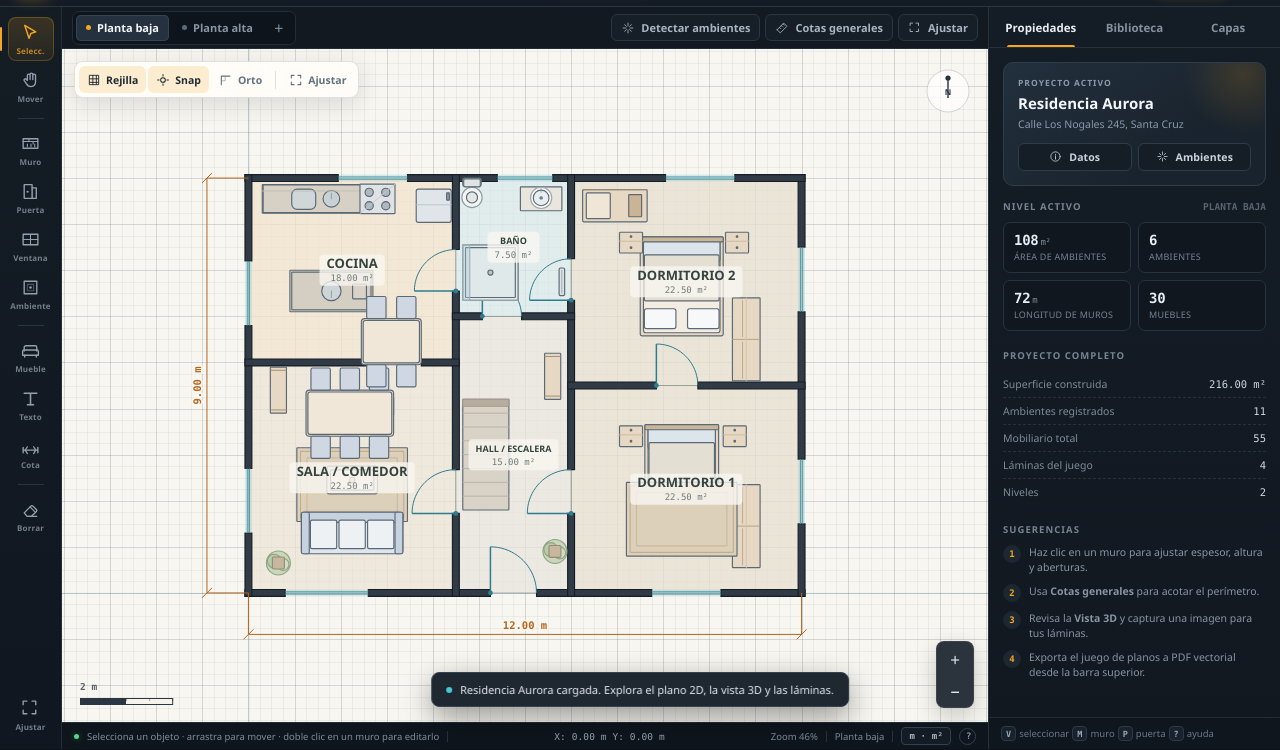
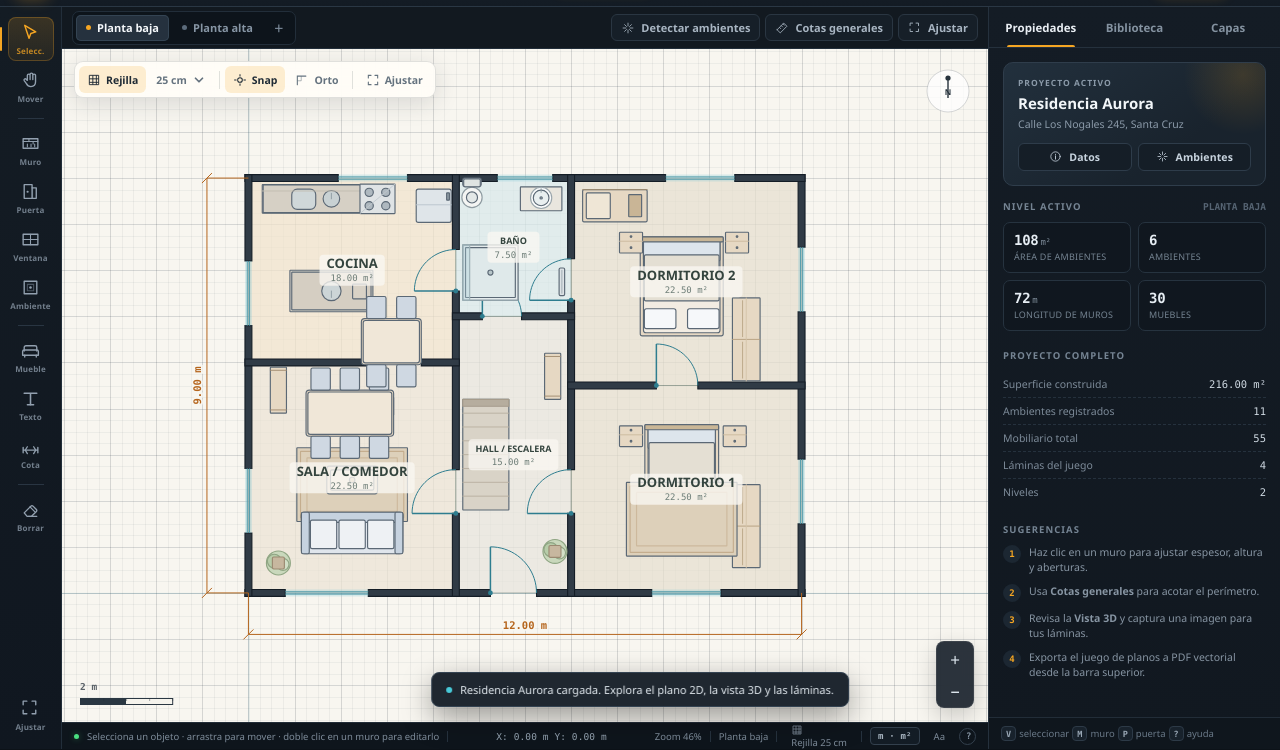
Before and after one commit to raymondrosa/EngDraft, a plain HTML site: page index.html in a window 1280 px wide. Shown: the part 51-801 px from the top of the page. Drawn offline with Linux system fonts and the light colour scheme.

Commit message:
Add files via upload

```diff
--- a/index.html
+++ b/index.html
@@ -1,5 +1,5 @@
 <!DOCTYPE html>
-<html lang="es">
+<html lang="es" data-font="normal">
 <head>
   <meta charset="UTF-8">
   <meta name="viewport" content="width=device-width, initial-scale=1.0">
@@ -93,7 +93,12 @@
           <section id="view2d" class="view view-2d active" aria-label="Editor de planta">
             <canvas id="planCanvas"></canvas>
             <div class="canvas-toggles" id="canvasToggles">
-              <button data-toggle="grid" class="on" title="Rejilla (G)"><svg viewBox="0 0 18 18" fill="none"><path d="M3 3h12v12H3zM3 7.5h12M3 12h12M7.5 3v12M12 3v12" stroke="currentColor" stroke-width="1.2"/></svg><span>Rejilla</span></button>
+              <button data-toggle="grid" class="on" title="Mostrar u ocultar la rejilla (G)"><svg viewBox="0 0 18 18" fill="none"><path d="M3 3h12v12H3zM3 7.5h12M3 12h12M7.5 3v12M12 3v12" stroke="currentColor" stroke-width="1.2"/></svg><span>Rejilla</span></button>
+              <button id="btnGridSetup" class="grid-chip" type="button" title="Configurar rejilla y paso de ajuste (Shift+G)">
+                <b id="gridChipLabel">25 cm</b>
+                <svg class="grid-chip-caret" viewBox="0 0 12 12" width="10" height="10" fill="none" aria-hidden="true"><path d="M3 4.5 6 7.5l3-3" stroke="currentColor" stroke-width="1.5" stroke-linecap="round" stroke-linejoin="round"/></svg>
+              </button>
+              <span class="toggle-divider"></span>
               <button data-toggle="snapping" class="on" title="Forzar puntos de referencia (S)"><svg viewBox="0 0 18 18" fill="none"><circle cx="9" cy="9" r="3" stroke="currentColor" stroke-width="1.3"/><path d="M9 1.5v3M9 13.5v3M1.5 9h3M13.5 9h3" stroke="currentColor" stroke-width="1.3"/></svg><span>Snap</span></button>
               <button data-toggle="ortho" title="Ángulos de 45° (O)"><svg viewBox="0 0 18 18" fill="none"><path d="M3 15V4h11" stroke="currentColor" stroke-width="1.4" stroke-linecap="round"/><path d="M3 10h5V4" stroke="currentColor" stroke-width="1.2" opacity=".55"/></svg><span>Orto</span></button>
               <span class="toggle-divider"></span>
@@ -136,7 +141,13 @@
             <span class="status-sep"></span>
             <span id="statusLevel">Planta baja</span>
             <span class="status-sep"></span>
+            <button id="btnGridStatus" class="status-chip" type="button" title="Configurar rejilla (Shift+G)">
+              <svg viewBox="0 0 18 18" width="12" height="12" fill="none" aria-hidden="true"><path d="M3 3h12v12H3zM3 7.5h12M3 12h12M7.5 3v12M12 3v12" stroke="currentColor" stroke-width="1.2"/></svg>
+              <span id="statusGrid">Rejilla 25 cm</span>
+            </button>
+            <span class="status-sep"></span>
             <button id="btnUnits" class="status-units" type="button" title="Cambiar entre sistema métrico e imperial">m · m²</button>
+            <button id="btnFontScale" class="status-chip status-font" type="button" title="Tamaño de letra de la interfaz (clic para cambiar)" aria-expanded="false" aria-label="Tamaño de letra: Normal">Aa</button>
             <button id="btnHelpStatus" class="status-help" title="Atajos de teclado">?</button>
           </div>
         </footer>
```
Also changed, not shown: 2 other files.
